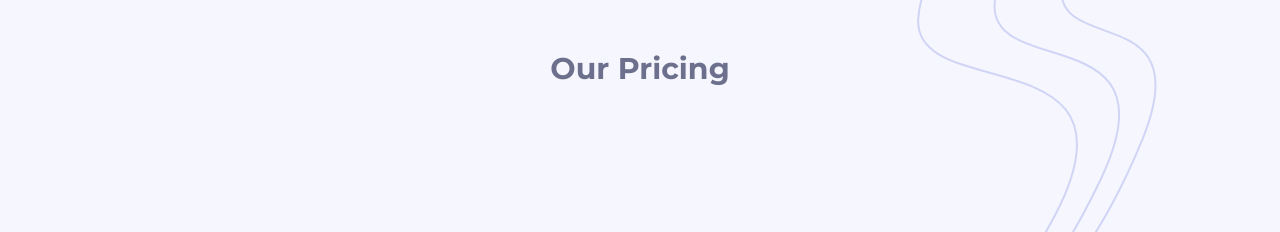
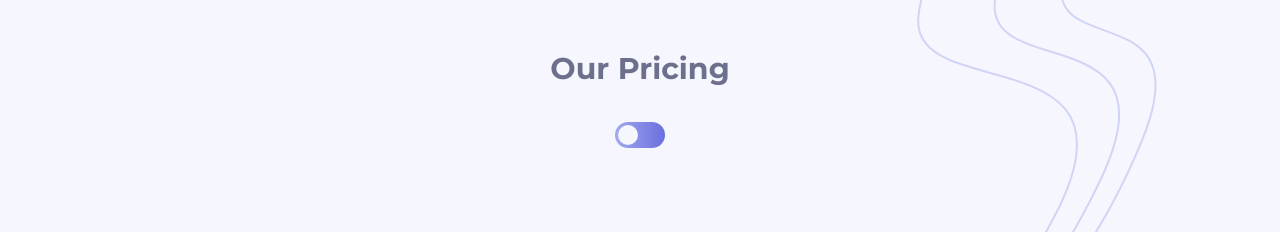
Before and after one commit to kdumagalhaes/pricing-component-reactjs, a React (Create React App) app: page / in a window 1280 px wide. Shown: the top 232 px of the page. Built offline with nearby package versions, Linux system fonts and the light colour scheme; the HTML template or start-up script is replaced by a standard one.

Commit message:
add toggle component

```diff
--- a/src/App.js
+++ b/src/App.js
@@ -1,11 +1,14 @@
 import React from 'react';
 import GlobalReset from './GlobalReset'
 import PageTitle from './components/PageTitle/PageTitle'
+import Toggle from './components/Toggle/Toggle'
+
 
 function App() {
   return (
     <div>
       <PageTitle text="Our Pricing" />
+      <Toggle/>
       <GlobalReset/>
     </div>
   );
--- a/src/components/PageTitle/PageTitleStyles.js
+++ b/src/components/PageTitle/PageTitleStyles.js
@@ -2,6 +2,6 @@ import styled from 'styled-components'
 
 export const PageTitleH1 = styled.h1 `
     text-align: center;
-    margin-top: 50px;
+    margin: 50px 0 35px 0;
     color: var(--grayish-blue);
 `
--- /dev/null
+++ b/src/components/Toggle/Toggle.js
@@ -0,0 +1,12 @@
+import React from 'react';
+import { ToggleDiv } from './ToggleStyles';
+import ToggleButton from './ToggleButton/ToggleButton';
+const Toggle = () => {
+  return (
+    <ToggleDiv>
+      <ToggleButton />
+    </ToggleDiv>
+  );
+};
+
+export default Toggle;
--- /dev/null
+++ b/src/components/Toggle/ToggleButton/ToggleButton.js
@@ -0,0 +1,15 @@
+import React, {useState} from 'react'
+import {ToggleButtonDiv, ToggleCircleDiv} from './ToggleButtonStyles'
+
+
+const ToggleButton = () => {
+    const [checked, setChecked] = useState(false)
+    const active = checked ? '24px' : '0'
+    return (
+        <ToggleButtonDiv onClick={() => setChecked(!checked)}>
+            <ToggleCircleDiv  rightMovement={active}/>
+        </ToggleButtonDiv>
+    )
+}
+
+export default ToggleButton
--- /dev/null
+++ b/src/components/Toggle/ToggleButton/ToggleButtonStyles.js
@@ -0,0 +1,20 @@
+import styled from 'styled-components';
+
+export const ToggleButtonDiv = styled.div`
+  width: 50px;
+  height: 26px;
+  background: var(--bg-gradient);
+  margin: 0 auto;
+  border-radius: 50px;
+  padding: 3px;
+  cursor: pointer;
+`;
+
+export const ToggleCircleDiv = styled.div`
+  width: 20px;
+  height: 20px;
+  background-color: var(--very-light-grayish-blue);
+  border-radius: 50%;
+  margin-left: ${({rightMovement}) => rightMovement};
+  transition: all 0.3s;
+`;
--- /dev/null
+++ b/src/components/Toggle/ToggleStyles.js
@@ -0,0 +1,8 @@
+import styled from 'styled-components'
+
+export const ToggleDiv = styled.div `
+width: 60px;
+height: 60px;
+/* background-color: red; */
+margin: 0 auto;
+`
```
